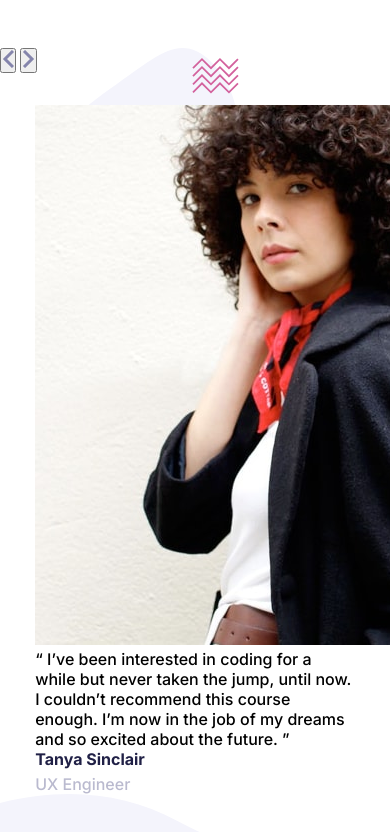
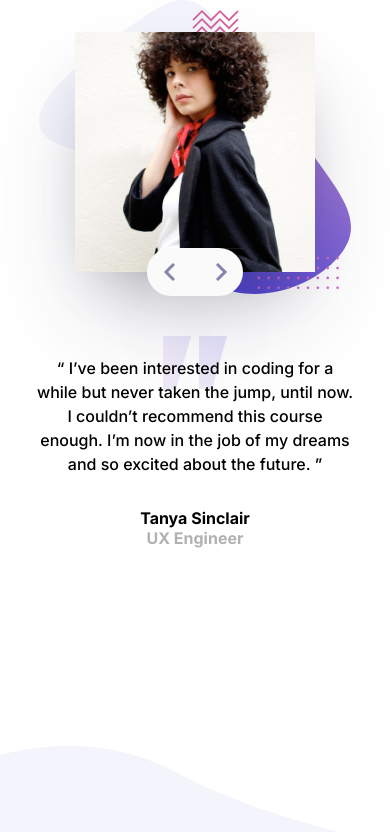
Before and after one commit to Skyz03/Testomonial-Slider, a plain HTML site: page index.html in a window 390 px wide. Drawn offline with Linux system fonts and the light colour scheme.

Commit message:
Imporvements in the old code for mobile version

```diff
--- a/index.html
+++ b/index.html
@@ -45,7 +45,7 @@
         </div>
       </div>
 
-      <div id="testimonials-card" id="john-carousel">
+      <!-- <div id="testimonials-card" id="john-carousel">
 
         <img alt="John-img" class="dp" src="images/image-john.jpg">
 
@@ -56,7 +56,7 @@
           <p class="user-name">John Tarkpor</p>
           <p class="user-position"> Junior Front-end Developer</p>
         </div>
-      </div>
+      </div> -->
 
 
     </div>
--- a/styles.css
+++ b/styles.css
@@ -25,7 +25,7 @@ body {
   width: 100vw;
   height: 100vh;
   overflow: hidden;
-  align-items: center;
+  text-align: center;
   position: relative;
 }
 
@@ -35,7 +35,80 @@ body {
   height: 100vh;
 }
 
-.user-img {
+#carausel-button-wrapper {
+  position: absolute;
+  display: flex;
+  overflow: hidden;
+  box-shadow: rgba(255, 255, 255, 0.1) 0px 1px 1px 0px inset,
+    rgba(50, 50, 93, 0.25) 0px 50px 100px -20px,
+    rgba(0, 0, 0, 0.3) 0px 30px 60px -30px;
+  top: calc((100vw - 4.4rem) * 0.75 + 2rem);
+  right: 50%;
+  transform: translate(50%, -50%);
+  z-index: 9;
+}
+
+.carousel-button {
+  border: none;
+  background-color: rgb(250, 250, 250);
+  display: flex;
+  justify-content: center;
+  width: 48px;
+}
+
+#left-btn {
+  padding: 15px 20px 15px 15px;
+  border-radius: 25px 0 0 25px;
+}
+
+#right-btn {
+  padding: 15px 15px 15px 20px;
+  border-radius: 0 25px 25px 0;
+}
+
+.dp {
+  width: 75%;
+  height: auto;
+  margin: 0 auto;
+  display: block;
+  box-shadow: rgba(255, 255, 255, 0.1) 0px 1px 1px 0px inset,
+    rgba(50, 50, 93, 0.25) 0px 50px 100px -20px,
+    rgba(0, 0, 0, 0.3) 0px 30px 60px -30px;
+}
+
+.testimonial {
+  padding-top: 20px;
+  line-height: 1.5rem;
+  margin: 20% 0 2rem 0;
+  background-image: url("images/pattern-quotes.svg");
+  background-repeat: no-repeat;
+  background-position: center top;
+  background-size: 20%;
+}
+
+.user-name {
+  font-weight: 700;
+  height: auto;
+}
+
+.user-position {
+  opacity: 0.3;
+  font-weight: 700;
+  height: auto;
+}
+#john-carousel {
+  position: absolute;
+  left: -100vw;
+  transition: left, 1s ease-out;
+}
+
+#tanya-carousel {
+  position: absolute;
+  left: 0;
+  transition: left, 1s ease-out;
+}
+
+/* .user-img {
   position: relative;
   left: -7rem;
   z-index: -1;
@@ -124,9 +197,9 @@ body {
 }
 .attribution a {
   color: hsl(228, 45%, 44%);
-}
+} */
 
-@media (max-width: 640px) {
+/* @media (max-width: 640px) {
   body::before {
     top: 70rem;
   }
@@ -179,4 +252,4 @@ body {
     left: 0rem;
     top: -38rem;
   }
-} ;
+} ; */
```
